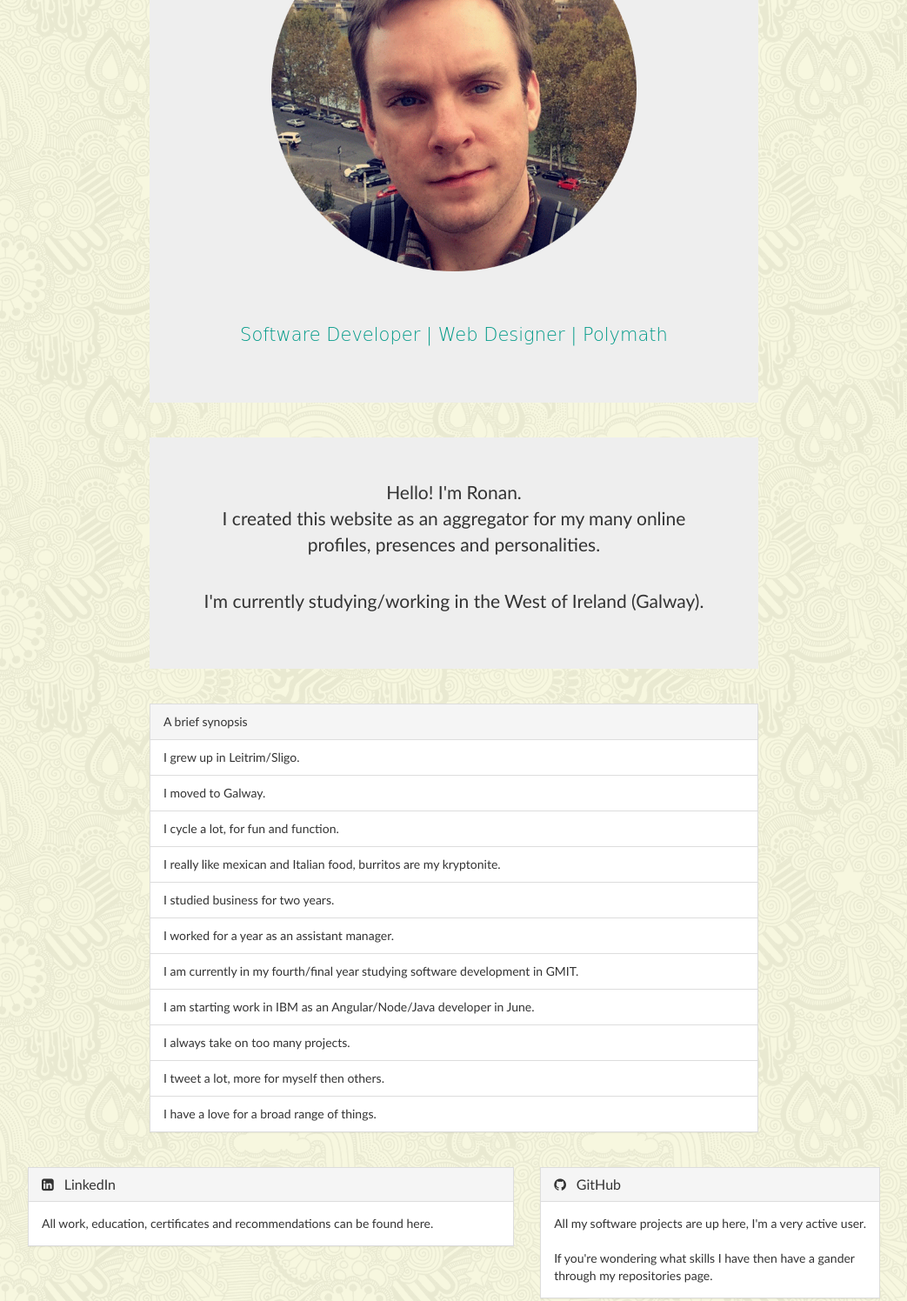
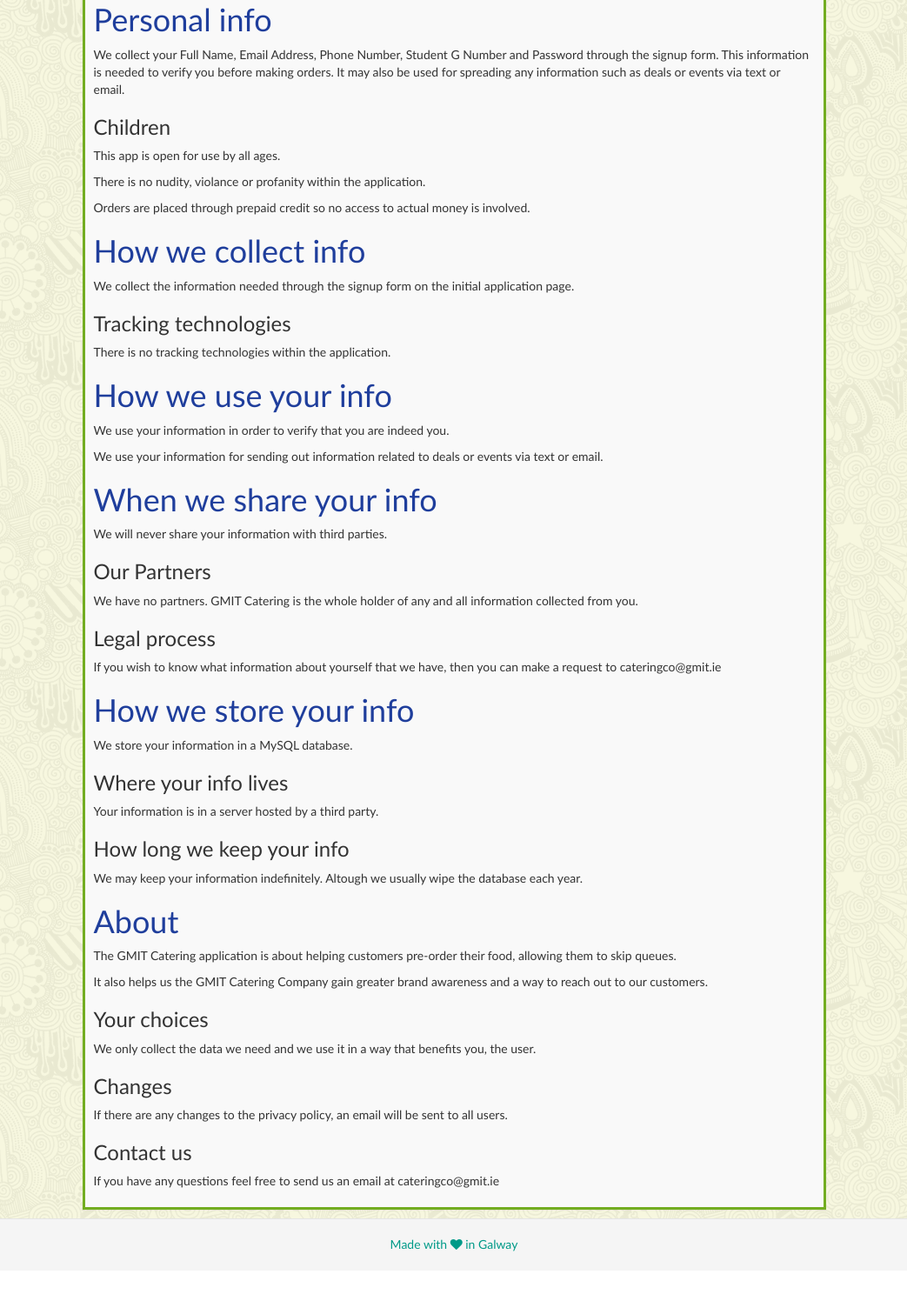
Before and after one commit to RonanC/personal-website, a website: page app/index.html at #!/gmitcat-priv-pol in a window 1280 px wide. Shown: the part 347-1843 px from the top of the page at 87% size, without its empty margins (118-1161 px from the left). After the commit the page ends 1808 px from the top, so only its background shows below. Drawn offline with nearby package versions, Linux system fonts and the light colour scheme; some packages are replaced by stand-ins of ours; files that its build step writes are made by us from their sources; files whose address does not match are found by name; a web font is replaced by a local one.

Commit message:
Added privacy policy for gmitcat app

```diff
--- a/app/index.html
+++ b/app/index.html
@@ -12,28 +12,21 @@
     <link rel='stylesheet' href='bower_components/bootstrap/dist/css/bootstrap.css' />
     <!-- endbower -->
     <!-- endbuild -->
-
     <!-- custom bootstrap template -->
     <!-- <link rel="stylesheet" href="https://bootswatch.com/readable/bootstrap.min.css">  -->
-
     <!--<link rel='stylesheet' href='bower_components/font-awesome/css/font-awesome.min.css' />-->
     <link rel="stylesheet" href="https://maxcdn.bootstrapcdn.com/font-awesome/4.5.0/css/font-awesome.min.css">
-
-        <!-- ionicons -->
+    <!-- ionicons -->
     <link rel="stylesheet" href="https://code.ionicframework.com/ionicons/2.0.1/css/ionicons.min.css">
-
     <!-- build:css(.tmp) styles/main.css -->
     <link rel="stylesheet" href="styles/main.css">
     <link rel="stylesheet" href="styles/custom.css">
     <link rel="stylesheet" href="styles/webdev-style.css">
     <!--<link rel="stylesheet" href="fonts/font-awesome-4.5.0/css/font-awesome.min.css">-->
     <!--<link rel="stylesheet" href="fonts/font-awesome.css">-->
-
     <!--<link rel="stylesheet" href="styles/twitter.css">-->
     <!--<link href='http://fonts.googleapis.com/css?family=Lato&subset=latin,latin-ext' rel='stylesheet' type='text/css'>-->
     <!--<link href='https://fonts.googleapis.com/css?family=Anonymous+Pro' rel='stylesheet' type='text/css'>-->
-
-
     <link href='styles/anonymous_pro.css' rel='stylesheet' type='text/css'>
     <link href='styles/lato.css' rel='stylesheet' type='text/css'>
     <!-- endbuild -->
@@ -43,27 +36,20 @@
     <!--[if lte IE 8]>
       <p class="browsehappy">You are using an <strong>outdated</strong> browser. Please <a href="http://browsehappy.com/">upgrade your browser</a> to improve your experience.</p>
     <![endif]-->
-
     <!-- Add your site or application content here -->
     <!--<div class="header">-->
-
-
     <div class="navbar navbar-default navbar-fixed-top" role="navigation">
         <div class="container">
             <div class="navbar-header">
-
                 <button type="button" class="navbar-toggle collapsed" data-toggle="collapse" data-target="#js-navbar-collapse">
                     <span class="sr-only">Toggle navigation</span>
                     <span class="icon-bar"></span>
                     <span class="icon-bar"></span>
                     <span class="icon-bar"></span>
                 </button>
-
                 <!--<a class="navbar-brand" href="#/">ronanconnolly</a>-->
             </div>
-
             <div class="collapse navbar-collapse navbar-custom" id="js-navbar-collapse">
-
                 <ul class="nav navbar-nav" id="navbar-items">
                     <li><a ng-href="#/">Home</a></li>
                     <!--<li><a ng-href="#/tweets">Tweets</a></li>-->
@@ -75,33 +61,28 @@
             </div>
         </div>
     </div>
-
-
     <!--</div>-->
-
     <div class="container">
         <div ng-view=""></div>
     </div>
-
     <footer class="footer">
         <div class="container">
             <p>Made with <i class="fa fa-heart" alt="<3"></i> in Galway</p>
             <!--<p>Made with <span class="glyphicon glyphicon-heart"></span> in Galway</p>-->
         </div>
     </footer>
-
-
     <!-- Google Analytics: change UA-XXXXX-X to be your site's ID -->
     <script>
-        !function(A,n,g,u,l,a,r){A.GoogleAnalyticsObject=l,A[l]=A[l]||function(){
-       (A[l].q=A[l].q||[]).push(arguments)},A[l].l=+new Date,a=n.createElement(g),
-       r=n.getElementsByTagName(g)[0],a.src=u,r.parentNode.insertBefore(a,r)
-       }(window,document,'script','https://www.google-analytics.com/analytics.js','ga');
+    ! function(A, n, g, u, l, a, r) {
+        A.GoogleAnalyticsObject = l, A[l] = A[l] || function() {
+                (A[l].q = A[l].q || []).push(arguments)
+            }, A[l].l = +new Date, a = n.createElement(g),
+            r = n.getElementsByTagName(g)[0], a.src = u, r.parentNode.insertBefore(a, r)
+    }(window, document, 'script', 'https://www.google-analytics.com/analytics.js', 'ga');
 
-       ga('create', 'UA-XXXXX-X');
-       ga('send', 'pageview');
+    ga('create', 'UA-XXXXX-X');
+    ga('send', 'pageview');
     </script>
-
     <!-- build:js(.) scripts/vendor.js -->
     <!-- bower:js -->
     <script src="bower_components/jquery/dist/jquery.js"></script>
@@ -115,7 +96,6 @@
     <script src="bower_components/angular-touch/angular-touch.js"></script>
     <!-- endbower -->
     <!-- endbuild -->
-
     <!-- build:js({.tmp,app}) scripts/scripts.js -->
     <script src="scripts/app.js"></script>
     <script src="scripts/controllers/main.js"></script>
@@ -125,6 +105,7 @@
     <script src="scripts/controllers/portfolio.js"></script>
     <script src="scripts/controllers/projects.js"></script>
     <script src="scripts/controllers/webdev.js"></script>
+    <script src="scripts/controllers/gmitcat-priv-pol.js"></script>
     <!-- endbuild -->
 </body>
 
--- a/app/scripts/app.js
+++ b/app/scripts/app.js
@@ -54,6 +54,11 @@
         controller: 'WebdevCtrl',
         controllerAs: 'webdev'
       })
+      .when('/gmitcat-priv-pol', {
+        templateUrl: 'views/gmitcat-priv-pol.html',
+        controller: 'GmitcatPrivPolCtrl',
+        controllerAs: 'gmitcatPrivPol'
+      })
       .otherwise({
         redirectTo: '/'
       });
--- /dev/null
+++ b/app/scripts/controllers/gmitcat-priv-pol.js
@@ -0,0 +1,17 @@
+'use strict';
+
+/**
+ * @ngdoc function
+ * @name personalWebsiteApp.controller:GmitcatPrivPolCtrl
+ * @description
+ * # GmitcatPrivPolCtrl
+ * Controller of the personalWebsiteApp
+ */
+angular.module('personalWebsiteApp')
+  .controller('GmitcatPrivPolCtrl', function () {
+    this.awesomeThings = [
+      'HTML5 Boilerplate',
+      'AngularJS',
+      'Karma'
+    ];
+  });
--- a/app/styles/custom.css
+++ b/app/styles/custom.css
@@ -248,3 +248,22 @@
     /* Margin bottom by footer height */
     margin-bottom: 5em;
 }
+
+
+/*privacy policy */
+
+.privpol .panel {
+  margin: auto;
+  width: 75%;
+  border: 3px solid #73AD21;
+  padding: 10px;
+  background-color: #F9F9F9;
+}
+
+.privpol .panel h1 {
+    color: #1F3E9C;
+}
+
+.privpol .panel h2 {
+    color: green;
+}
--- /dev/null
+++ b/app/views/gmitcat-priv-pol.html
@@ -0,0 +1,55 @@
+<div class="privpol">
+    <div class="jumbotron">
+        <h1>GMIT Catering Privacy Policy</h1>
+    </div>
+    <div class="panel">
+        <article>
+            <section>
+                <h1>Personal info</h1>
+                <p>We collect your Full Name, Email Address, Phone Number, Student G Number and Password through the signup form. This information is needed to verify you before making orders. It may also be used for spreading any information such as deals or events via text or email.</p>
+                <h3>Children</h3>
+                <p>This app is open for use by all ages.</p>
+                <p>There is no nudity, violance or profanity within the application.</p>
+                <p>Orders are placed through prepaid credit so no access to actual money is involved.</p>
+            </section>
+            <section>
+                <h1>How we collect info</h1>
+                <p>We collect the information needed through the signup form on the initial application page.</p>
+                <h3>Tracking technologies</h3>
+                <p>There is no tracking technologies within the application.</p>
+            </section>
+            <section>
+                <h1>How we use your info</h1>
+                <p>We use your information in order to verify that you are indeed you.</p>
+                <p>We use your information for sending out information related to deals or events via text or email.</p>
+            </section>
+            <section>
+                <h1>When we share your info</h1>
+                <p>We will never share your information with third parties.</p>
+                <h3>Our Partners</h3>
+                <p>We have no partners. GMIT Catering is the whole holder of any and all information collected from you.</p>
+                <h3>Legal process</h3>
+                <p>If you wish to know what information about yourself that we have, then you can make a request to cateringco@gmit.ie</p>
+            </section>
+            <section>
+                <h1>How we store your info</h1>
+                <p>We store your information in a MySQL database.</p>
+                <h3>Where your info lives</h3>
+                <p>Your information is in a server hosted by a third party.</p>
+                <h3>How long we keep your info</h3>
+                <p>We may keep your information indefinitely. Altough we usually wipe the database each year.</p>
+            </section>
+            <section>
+                <h1>About</h1>
+                <p>The GMIT Catering application is about helping customers pre-order their food, allowing them to skip queues.</p>
+                <p> It also helps us the GMIT Catering Company gain greater brand awareness and a way to reach out to our customers.</p>
+                <h3>Your choices</h3>
+                <p>We only collect the data we need and we use it in a way that benefits you, the user.</p>
+                <h3>Changes</h3>
+                <p>If there are any changes to the privacy policy, an email will be sent to all users.</p>
+                <h3>Contact us</h3>
+                <p>If you have any questions feel free to send us an email at cateringco@gmit.ie</p>
+            </section>
+        </article>
+    </div>
+</div>
--- a/server.js
+++ b/server.js
@@ -1,3 +1,6 @@
+(function() {
+    "use strict";
+
     var express = require('express');
     var app = express();
     var port = process.env.PORT || 8080;
@@ -7,3 +10,4 @@
     app.listen(port, function() {
         console.log('Our app is running on port: ' + port);
     });
+})();
--- /dev/null
+++ b/test/spec/controllers/gmitcat-priv-pol.js
@@ -0,0 +1,23 @@
+'use strict';
+
+describe('Controller: GmitcatPrivPolCtrl', function () {
+
+  // load the controller's module
+  beforeEach(module('personalWebsiteApp'));
+
+  var GmitcatPrivPolCtrl,
+    scope;
+
+  // Initialize the controller and a mock scope
+  beforeEach(inject(function ($controller, $rootScope) {
+    scope = $rootScope.$new();
+    GmitcatPrivPolCtrl = $controller('GmitcatPrivPolCtrl', {
+      $scope: scope
+      // place here mocked dependencies
+    });
+  }));
+
+  it('should attach a list of awesomeThings to the scope', function () {
+    expect(GmitcatPrivPolCtrl.awesomeThings.length).toBe(3);
+  });
+});
```
Also changed, not shown: dist/index.html, 5 other files. Lines whose indentation alone changed are shown as unchanged.
